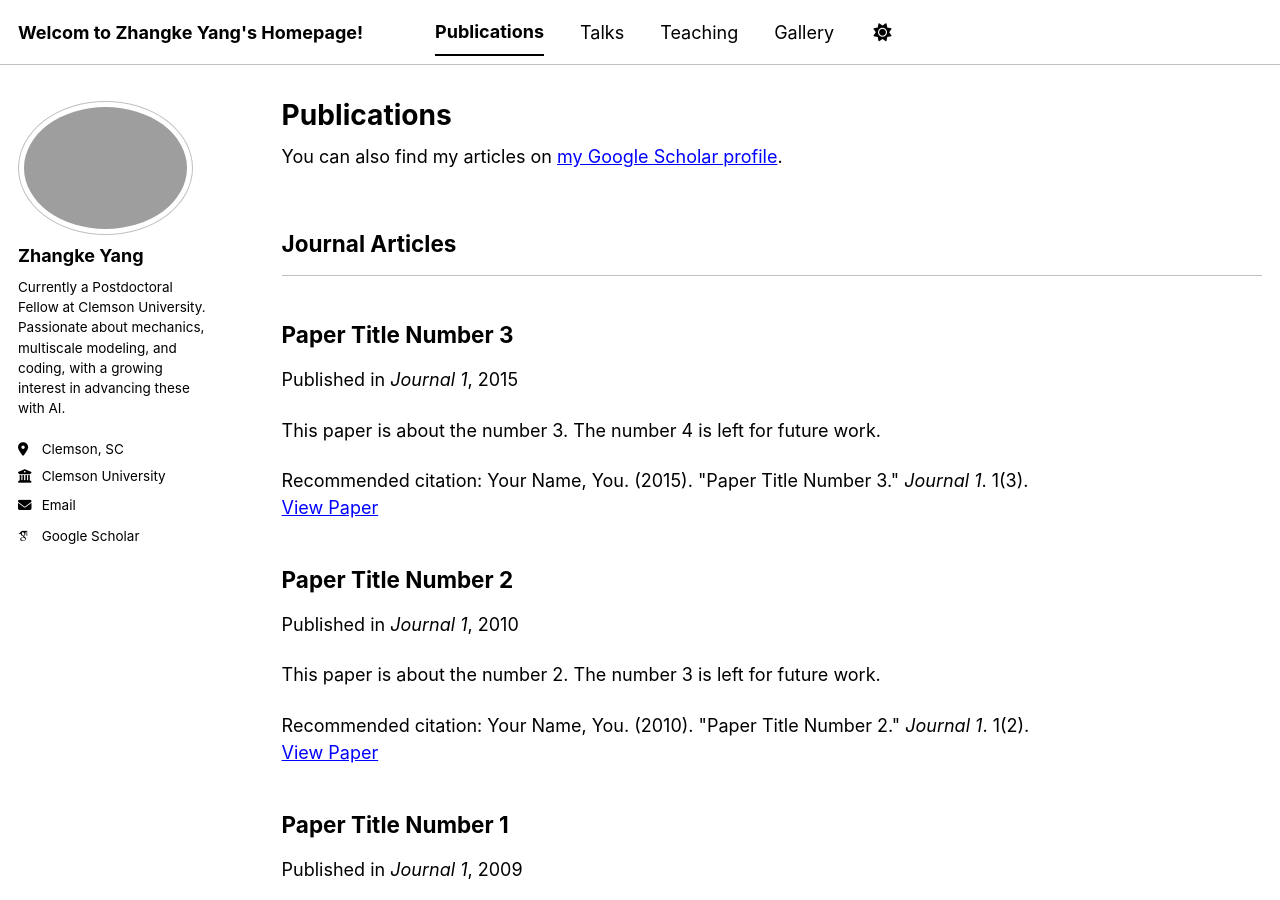
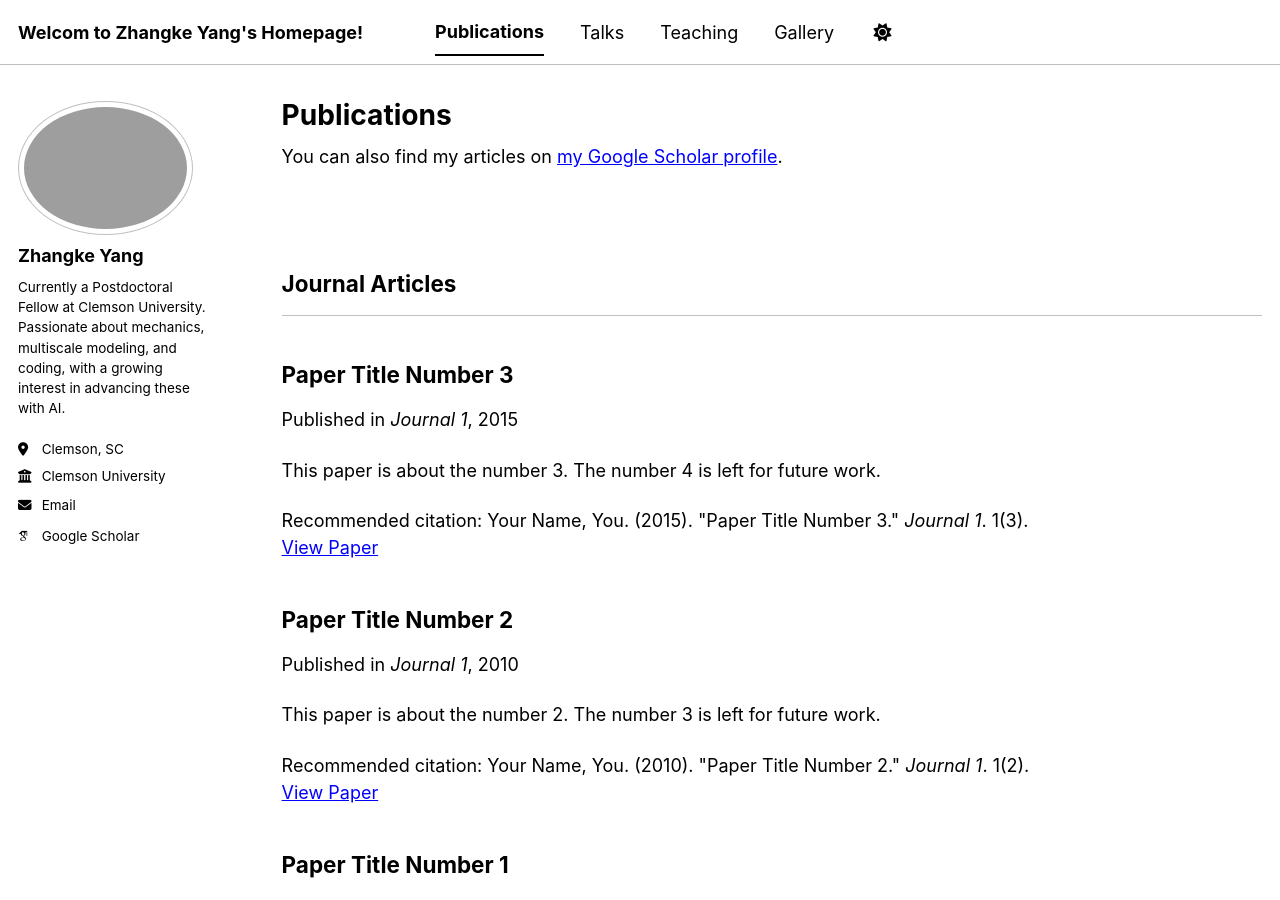
Before and after one commit to zkyang16/zkyang16.github.io, a Jekyll site: the page built from _pages/publications.html, in a window 1280 px wide and 900 px high. Built offline with Jekyll 4.4.1, drawn with Linux system fonts in a browser that asks for light colours; some web fonts are replaced; a script bundle is joined from its source files by our own code; library files that are not in the unit come from our copies.

Commit message:
Update publications.html

```diff
--- a/_pages/publications.html
+++ b/_pages/publications.html
@@ -20,7 +20,7 @@ author_profile: true
         {% continue %}
       {% endif %}
       {% unless title_shown %}
-        <h2 style="margin-top: 60px;">{{ category[1].title }}</h2><hr />
+        <h2 style="margin-top: 100px;">{{ category[1].title }}</h2><hr />
         {% assign title_shown = true %}
       {% endunless %}
       {% include archive-single.html %}
```
